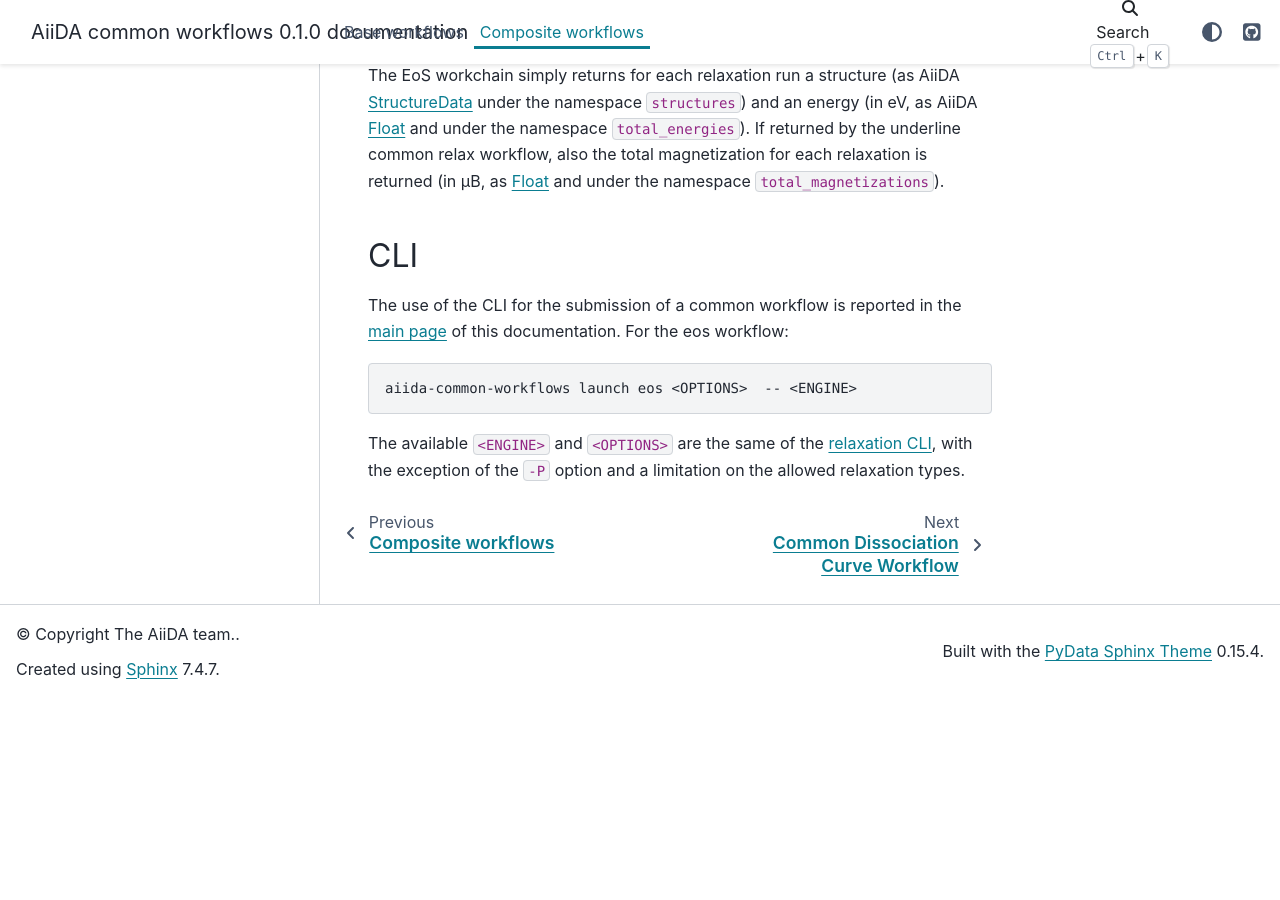
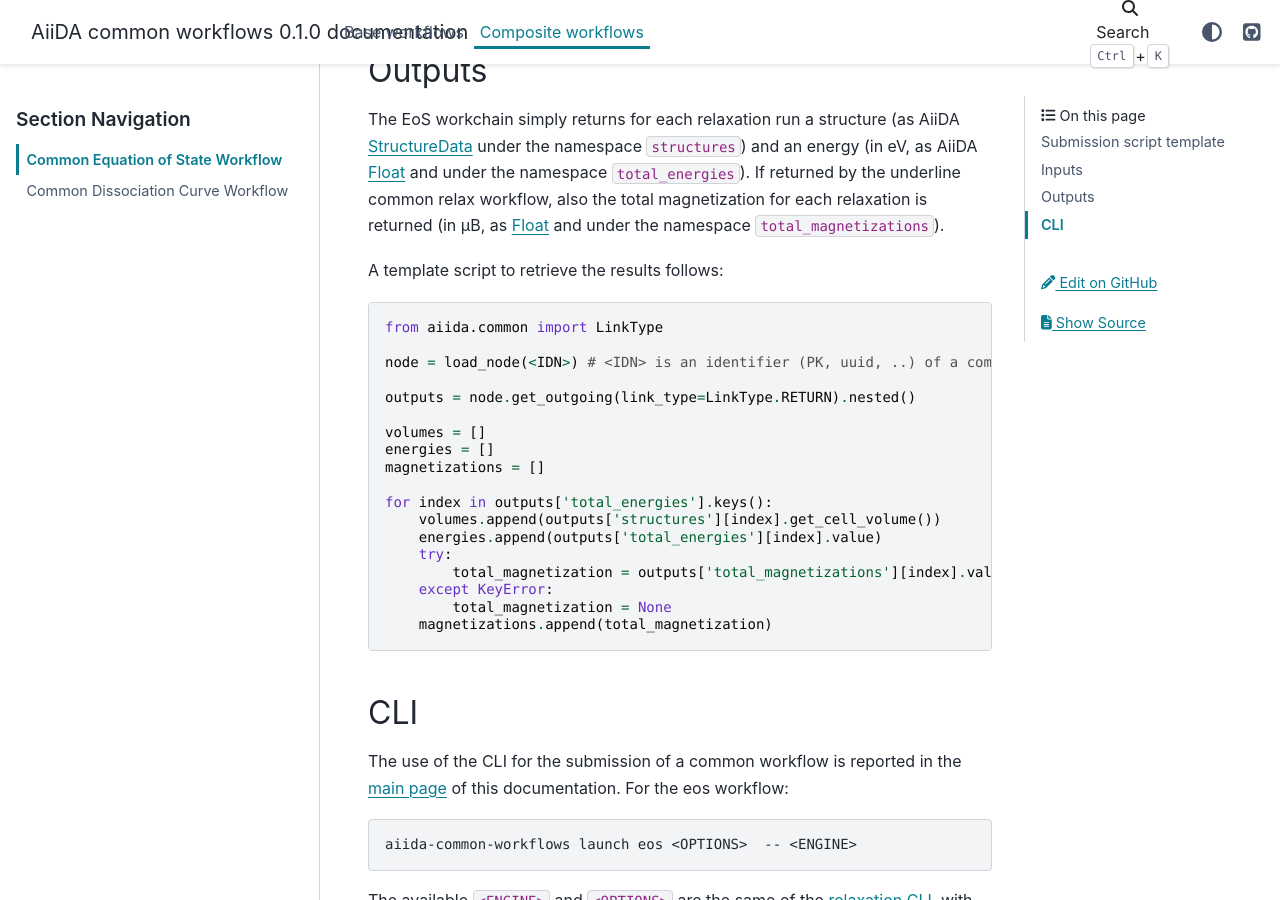
Before and after one commit to aiidateam/aiida-common-workflows, a Sphinx documentation site: the page built from docs/source/workflows/composite/eos.rst, in a window 1280 px wide and 900 px high, scrolled down 2362 px. Built offline with Sphinx 7.4.7 and the PyData theme 0.15.4, drawn with Linux system fonts in a browser that asks for light colours; before the commit the page ends 3060 px from its top, so only the background shows below that; some of the changed text lies outside the part shown.

Commit message:
Final tuning of docs

```diff
--- a/docs/source/workflows/composite/eos.rst
+++ b/docs/source/workflows/composite/eos.rst
@@ -7,9 +7,8 @@ Relaxation types with variable volume are forbidden.
 To allow full flexibility on the inputs, code-dependent overrides can be specified through the input port ``sub_process`` (see below).
 
 
-
-Inputs
-......
+Submission script template
+..........................
 
 A typical script for the submission of common EoS workflow could look something like the following:
 
@@ -95,6 +96,29 @@ Outputs
 The EoS workchain simply returns for each relaxation run a structure (as AiiDA `StructureData`_ under the namespace ``structures``) and an energy (in eV, as AiiDA `Float`_ and under the namespace ``total_energies``).
 If returned by the underline common relax workflow, also the total magnetization for each relaxation is returned (in μB, as `Float`_ and under the namespace ``total_magnetizations``).
 
+A template script to retrieve the results follows:
+
+.. code:: python
+
+        from aiida.common import LinkType
+
+        node = load_node(<IDN>) # <IDN> is an identifier (PK, uuid, ..) of a completed EoS workchain
+
+        outputs = node.get_outgoing(link_type=LinkType.RETURN).nested()
+
+        volumes = []
+        energies = []
+        magnetizations = []
+
+        for index in outputs['total_energies'].keys():
+            volumes.append(outputs['structures'][index].get_cell_volume())
+            energies.append(outputs['total_energies'][index].value)
+            try:
+                total_magnetization = outputs['total_magnetizations'][index].value
+            except KeyError:
+                total_magnetization = None
+            magnetizations.append(total_magnetization)
+
 CLI
 ...
 
```
Also changed, not shown: other parts of docs/source/workflows/composite/eos.rst (+4 -2 lines), docs/source/workflows/base/relax.rst (+7 -3 lines), docs/source/workflows/composite/dc.rst (+30 -4 lines).
